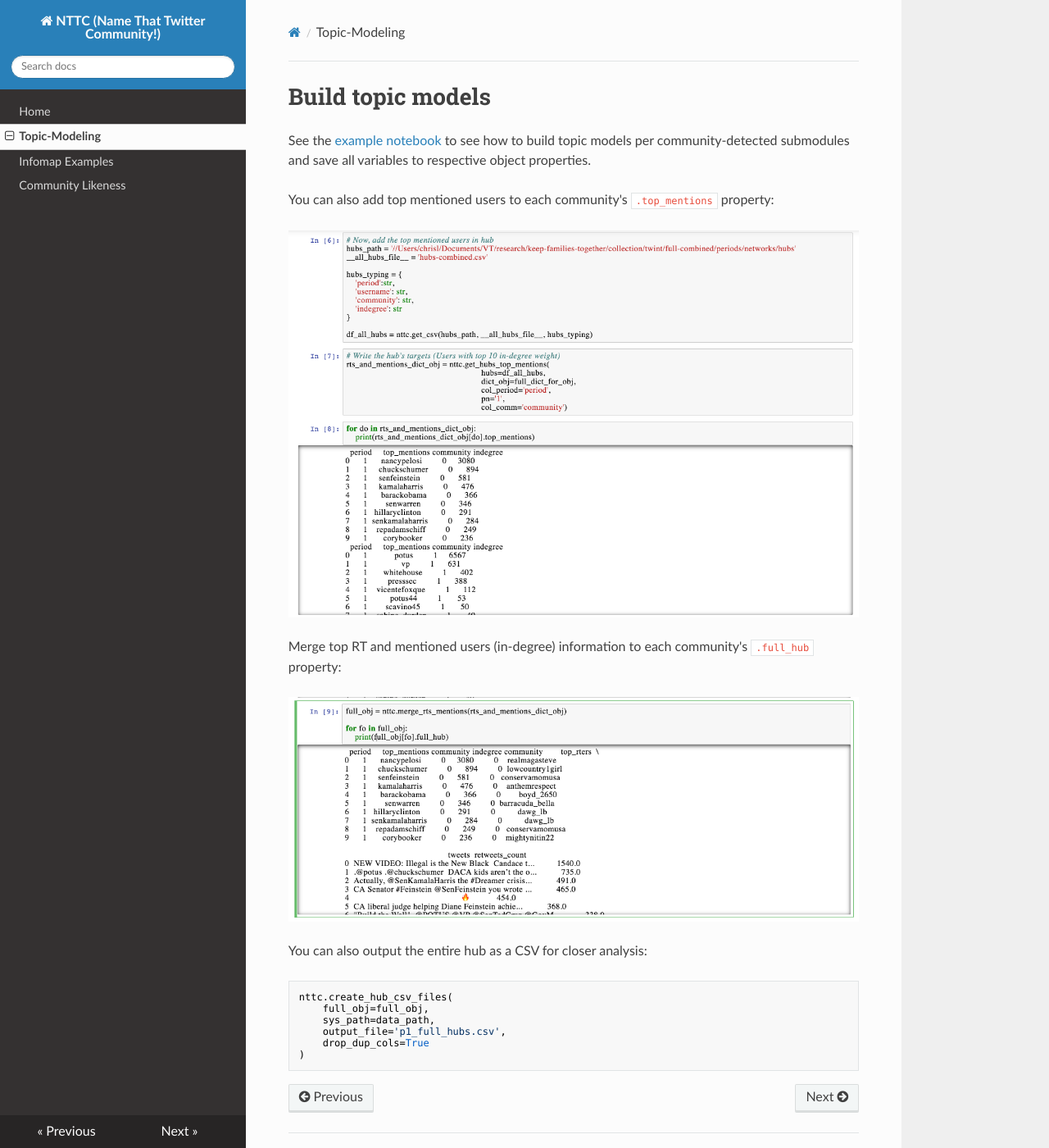
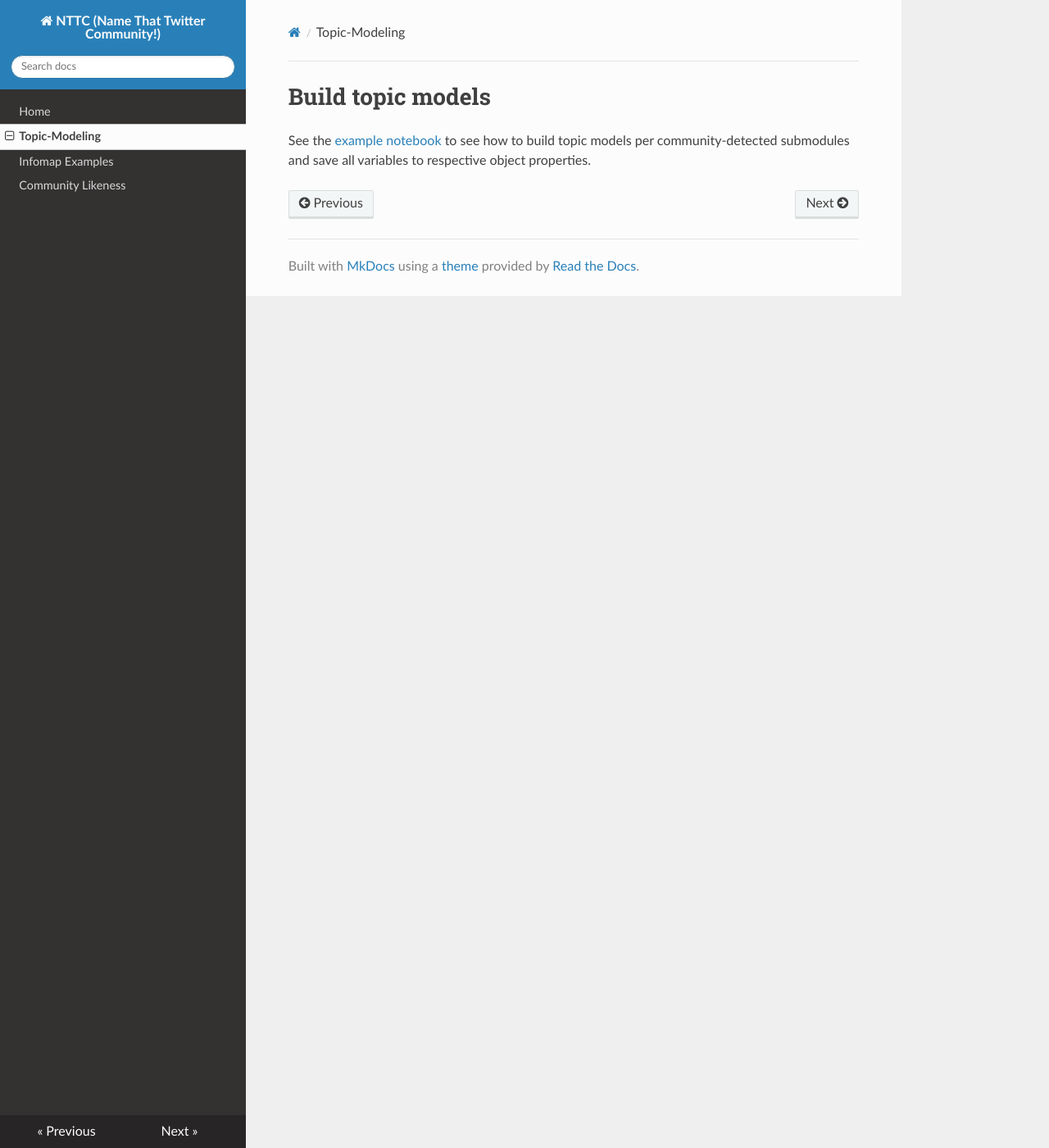
Before and after one commit to lingeringcode/nttc, an MkDocs documentation site: the page built from docs/tm-comm-data.md, in a window 1280 px wide and 1400 px high. Shown: the whole window at 82% size. Built offline with MkDocs 1.6.1, drawn with Linux system fonts in a browser that asks for light colours; nearby versions of some CDN libraries.

Commit message:
Update tm-comm-data.md

````diff
--- a/docs/tm-comm-data.md
+++ b/docs/tm-comm-data.md
@@ -1,22 +1,3 @@
 # Build topic models
 
 See the [example notebook](https://github.com/lingeringcode/nttc/tree/master/assets/examples) to see how to build topic models per community-detected submodules and save all variables to respective object properties.
-
-You can also add top mentioned users to each community's ```.top_mentions``` property:
-
-<img src="https://github.com/lingeringcode/nttc/raw/master/assets/images/add_mentions.png" />
-
-Merge top RT and mentioned users (in-degree) information to each community's ```.full_hub``` property:
-
-<img src="https://github.com/lingeringcode/nttc/raw/master/assets/images/merge_mentions_top_rts.png" />
-
-You can also output the entire hub as a CSV for closer analysis:
-
-```python
-nttc.create_hub_csv_files(
-    full_obj=full_obj,
-    sys_path=data_path,
-    output_file='p1_full_hubs.csv',
-    drop_dup_cols=True
-)
-```
````
